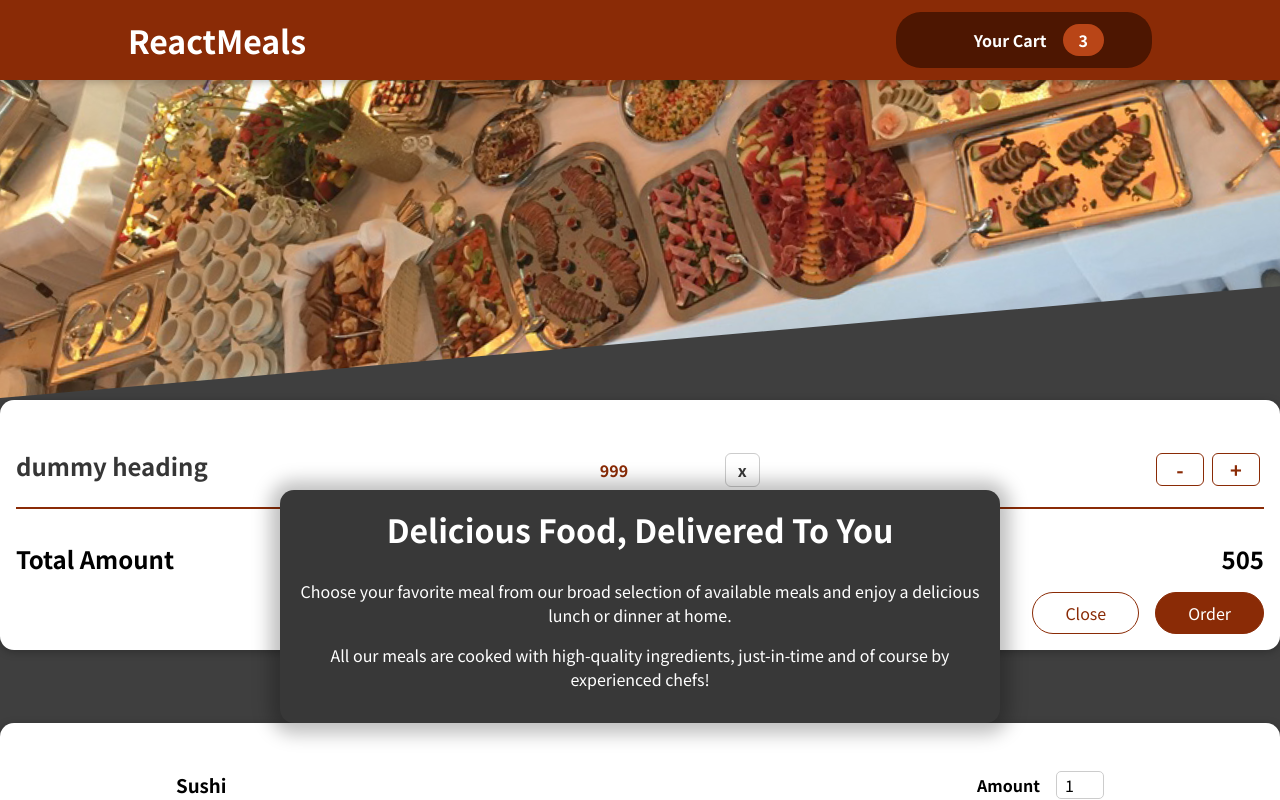
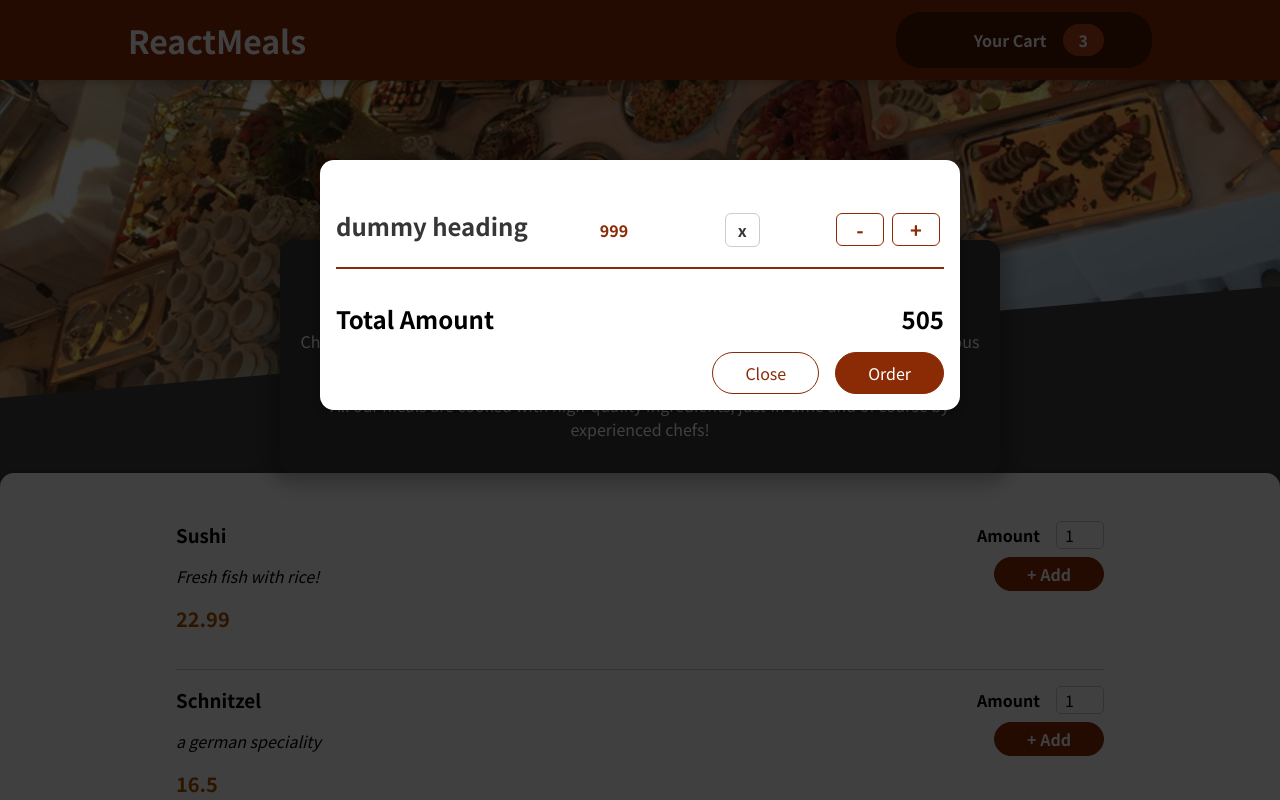
Before and after one commit to Astilion/food-order-app, a React (Vite) app: page / in a window 1280 px wide. Shown: the top 800 px of the page. Built offline with nearby package versions, Linux system fonts and the light colour scheme; some icons are missing.

Commit message:
added modal

```diff
--- a/index.html
+++ b/index.html
@@ -7,8 +7,8 @@
     <title>Vite + React</title>
   </head>
   <body>
-    <div id="backdrop-root"></div>
-    <div id="modal-root"></div>
+    <div id="backdrop"></div>
+    <div id="overlays"></div>
     <div id="root"></div>
     <script type="module" src="/src/main.jsx"></script>
   </body>
--- a/src/App.jsx
+++ b/src/App.jsx
@@ -6,8 +6,8 @@
 	return (
 		<>
 
+			<Cart/>
 			<Header />
-			<Cart/>
 			<main>
 				<Meals />
 			</main>
--- a/src/components/Cart/Cart.jsx
+++ b/src/components/Cart/Cart.jsx
@@ -1,9 +1,10 @@
 import styles from "./Cart.module.scss";
 import Card from "../UI/Card";
 import CartItem from "./CartItem";
+import Modal from "../UI/Modal";
 const Cart = props => {
 	return (
-		<Card>
+		<Modal>
 			<ul className={styles["cart-items"]}>
 				<CartItem/>
 			</ul>
@@ -15,7 +16,7 @@
 				<button className={styles["button--alt"]}>Close</button>
 				<button className={styles.button}>Order</button>
 			</div>
-		</Card>
+		</Modal>
 	);
 };
 
--- /dev/null
+++ b/src/components/UI/Modal.jsx
@@ -0,0 +1,26 @@
+import styles from './Modal.module.scss'
+
+import ReactDOM from 'react-dom'
+
+const Backdrop = props => {
+    return <div className={styles.backdrop}></div>
+}
+const ModalOverlay = props => {
+    return <div className={styles.modal}>
+        <div className={styles.content}>{props.children}</div>
+    </div>
+}
+
+
+const portalElement = document.getElementById('overlays')
+
+const Modal = (props) => {
+    return (
+        <>
+        {ReactDOM.createPortal(<Backdrop/>, portalElement)}
+        {ReactDOM.createPortal(<ModalOverlay>{props.children}</ModalOverlay>, portalElement)}
+        </>
+    )
+}
+
+export default Modal
```
